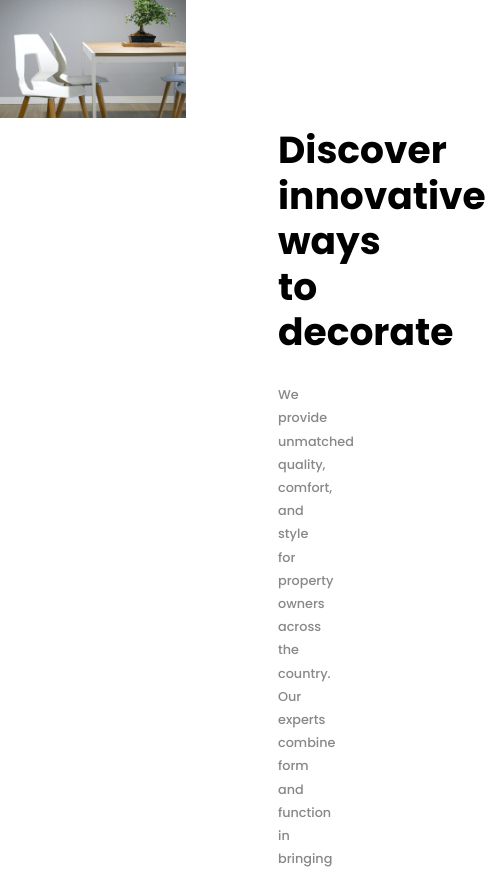
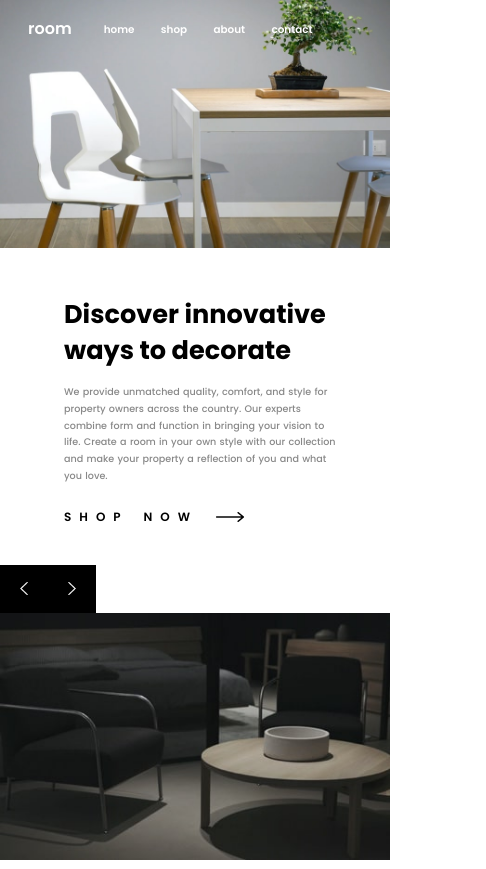
Before and after one commit to PriyanshuSharma0326/landing-page-1, a plain HTML site: page index.html in a window 390 px wide. Shown: the top 869 px of the page, 486 px wide, since content can reach past the window. Drawn offline with Linux system fonts and the light colour scheme.

Commit message:
Add responsive css

```diff
--- a/index.html
+++ b/index.html
@@ -9,6 +9,17 @@
     </head>
     <body>
         <main>
+            <div class="header">
+                <text href="" class="title">room</text>
+
+                <div class="header-links">
+                    <a href="" class="header-link">home</a>
+                    <a href="" class="header-link">shop</a>
+                    <a href="" class="header-link">about</a>
+                    <a href="" class="header-link">contact</a>
+                </div>
+            </div>
+
             <div class="top-container">
                 <div class="top-container-image">
                     <img src="./media/desktop-image-hero-1.jpg" alt="">
@@ -62,7 +73,5 @@
                 </div>
             </div>
         </main>
-
-        <script src="./script.js"></script>
     </body>
 </html>
--- a/styles/style.css
+++ b/styles/style.css
@@ -36,6 +36,39 @@ main {
     flex-direction: column;
     align-items: center;
     justify-content: center;
+
+    position: relative;
+}
+
+.header {
+    display: flex;
+    align-items: center;
+    gap: 3.25rem;
+
+    position: absolute;
+    top: 4rem;
+    left: 4.25rem;
+}
+
+.title {
+    font-size: 1.75rem;
+    text-decoration: none;
+    color: white;
+    font-weight: 600;
+    cursor: default;
+}
+
+.header-links {
+    display: flex;
+    gap: 1.85rem;
+    margin-top: 0.25rem;
+}
+
+.header-link {
+    font-size: 0.85rem;
+    text-decoration: none;
+    color: white;
+    font-weight: 600;
 }
 
 .top-container {
@@ -66,7 +99,6 @@ main {
     bottom: 0;
     width: 25.15%;
     height: 14.5%;
-    /* background-color: black; */
     display: flex;
 }
 
@@ -79,6 +111,7 @@ main {
     display: flex;
     align-items: center;
     justify-content: center;
+    cursor: pointer;
 }
 
 .button-left > img, .button-right > img {
@@ -167,3 +200,204 @@ main {
 .bottom-container-right-image > img {
     width: 100%;
 }
+
+@media screen and (max-width: 1440px) {
+    .header {
+        top: 3.25rem;
+        left: 4rem;
+    }
+
+    .title {
+        font-size: 1.5rem;
+    }
+
+    .header-link {
+        font-size: 0.8rem;
+    }
+}
+
+@media screen and (max-width: 1024px) {
+    .header {
+        gap: 2.25rem;
+        top: 2.5rem;
+        left: 3rem;
+    }
+
+    .title {
+        font-size: 1rem;
+    }
+
+    .header-links {
+        gap: 1.35rem;
+        margin-top: 0;
+    }
+
+    .header-link {
+        font-size: 0.6rem;
+    }
+
+    .top-container-text {
+        padding: 4.75rem 3rem 0 3.9rem;
+    }
+
+    .description-title {
+        font-size: 1.6rem;
+        line-height: 2.25rem;
+    }
+
+    .description-container {
+        gap: 1rem;
+    }
+
+    .description-text, .product-description-text {
+        font-size: 0.6rem;
+        line-height: 1.05rem;
+    }
+
+    .description-link {
+        gap: 1rem;
+    }
+
+    .link-text {
+        font-size: 0.75rem;
+        letter-spacing: 0.5rem;
+    }
+
+    .link-arrow {
+        width: 2rem;
+    }
+
+    .bottom-container-text {
+        padding: 2.5rem 1rem 0 1rem;
+    }
+
+    .product-description-title {
+        font-size: 0.8rem;
+        letter-spacing: 0.15rem;
+        word-spacing: 0.1rem;
+    }
+}
+
+@media screen and (max-width: 768px) {
+    .header {
+        gap: 2.5rem;
+        top: 3rem;
+        left: 3.75rem;
+    }
+
+    .title {
+        font-size: 1.4rem;
+    }
+
+    .header-links {
+        gap: 1.65rem;
+    }
+
+    .header-link {
+        font-size: 0.75rem;
+    }
+
+    .top-container {
+        flex-direction: column;
+        height: auto;
+    }
+
+    .top-container-image {
+        width: 100%;
+    }
+
+    .top-container-text {
+        width: 100%;
+        padding: 4rem 7rem 6rem 7rem;
+    }
+
+    .button-container {
+        width: 7rem;
+        height: 3.5rem;
+    }
+
+    .description-link {
+        margin-top: 0;
+    }
+
+    .bottom-container-left-image {
+        width: 40%;
+    }
+
+    .bottom-container-text {
+        width: 60%;
+        padding: 2.5rem 2.75rem 0 2rem;
+    }
+
+    .bottom-container-right-image {
+        display: none;
+    }
+}
+
+@media screen and (max-width: 426px) {
+    .header {
+        gap: 2rem;
+        top: 1.25rem;
+        left: 1.75rem;
+    }
+
+    .title {
+        font-size: 1rem;
+    }
+
+    .header-links {
+        gap: 1.65rem;
+        margin-top: 0.15rem;
+    }
+
+    .header-link {
+        font-size: 0.65rem;
+    }
+
+    .top-container-text {
+        padding: 3rem 3rem 5rem 4rem;
+    }
+
+    .bottom-container {
+        flex-direction: column;
+    }
+
+    .bottom-container-left-image {
+        width: 100%;
+    }
+
+    .bottom-container-text {
+        width: 100%;
+        padding: 2.5rem 1.25rem 2.5rem 1.5rem;
+    }
+
+    .button-container {
+        width: 6rem;
+        height: 3rem;
+    }
+}
+
+@media screen and (max-width: 376px) {
+    .header {
+        gap: 1.75rem;
+        top: 1.15rem;
+        left: 1.65rem;
+    }
+
+    .title {
+        font-size: 0.95rem;
+    }
+
+    .header-links {
+        gap: 1.55rem;
+        margin-top: 0;
+    }
+
+    .header-link {
+        font-size: 0.6rem;
+    }
+
+    .top-container-text {
+        padding: 3rem 2.5rem 5rem 2.5rem;
+    }
+}
```
